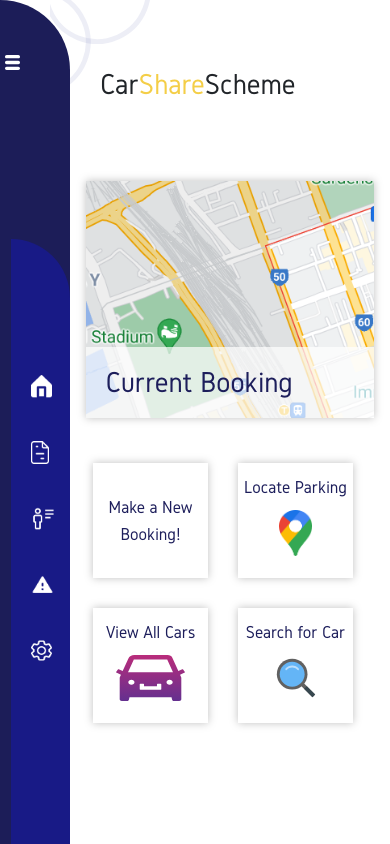
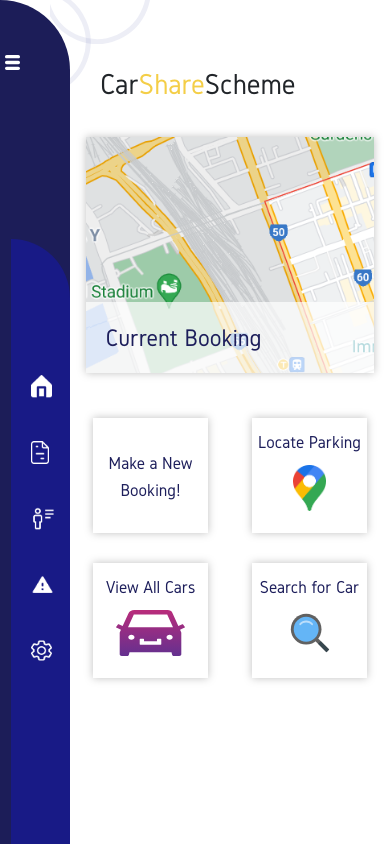
Before and after one commit to kavinrahal/PP1-MON1630-Team6, a React (Create React App) app in the folder Car_Share/ClientApp/: page /dashboard in a window 390 px wide. Built offline with nearby package versions, Linux system fonts and the light colour scheme.

Commit message:
Minor dashboard changes

```diff
--- a/Car_Share/ClientApp/src/components/Dashboard.js
+++ b/Car_Share/ClientApp/src/components/Dashboard.js
@@ -42,7 +42,7 @@ const useViewport = () => {
 
 const WhichSideBar = () => {
   const { width } = useViewport();
-  const breakpoint = 1024;
+  const breakpoint = 1200;
 
   return width < breakpoint ? <SideBarMobile /> : <SideBar />;
 };
--- a/Car_Share/ClientApp/src/components/styles/Dashboard.css
+++ b/Car_Share/ClientApp/src/components/styles/Dashboard.css
@@ -144,15 +144,28 @@
 
 @media (max-width: 1200px){
 
+    .newBook{
+        background: linear-gradient(54.94deg, #1C1D57 24.38%, #161892 99.99%);
+        color: white;
+        display: flex;
+        flex-direction: row;
+        align-items: center;
+        justify-content: center;
+    }
+
     .dashboardWrapper{
         background-position-x: 50px;
+    }
+
+    .dash{
+        justify-content: flex-start;
     }
 
     .dashRow{
         display: flex;
         flex-direction: row;
+        justify-content: space-between;
         flex-wrap: wrap;
-        justify-content: flex-start;
         width: 100%;
         margin-top: 30px;
     }
@@ -163,6 +176,27 @@
 }
 
 @media (max-width: 584px){
+
+    .newBook{
+        background: linear-gradient(54.94deg, #1C1D57 24.38%, #161892 99.99%);
+        color: white;
+        display: flex;
+        flex-direction: row;
+        align-items: center;
+        justify-content: center;
+    }
+
+    .bookText{
+        font-size: 25px;
+    }
+
+    .dashRow{
+        display: flex;
+        flex-direction: row;
+        flex-wrap: wrap;
+        width: 100%;
+        margin-top: 30px;
+    }
 
     .dashBtn{
         display: flex;
--- a/Car_Share/ClientApp/src/components/styles/SideBar.css
+++ b/Car_Share/ClientApp/src/components/styles/SideBar.css
@@ -1,6 +1,5 @@
 #sideBarWrapper{
     height: 100vh;
-    width: 20%;
 }
 
 #sideBarWrapper .pro-sidebar{
```
